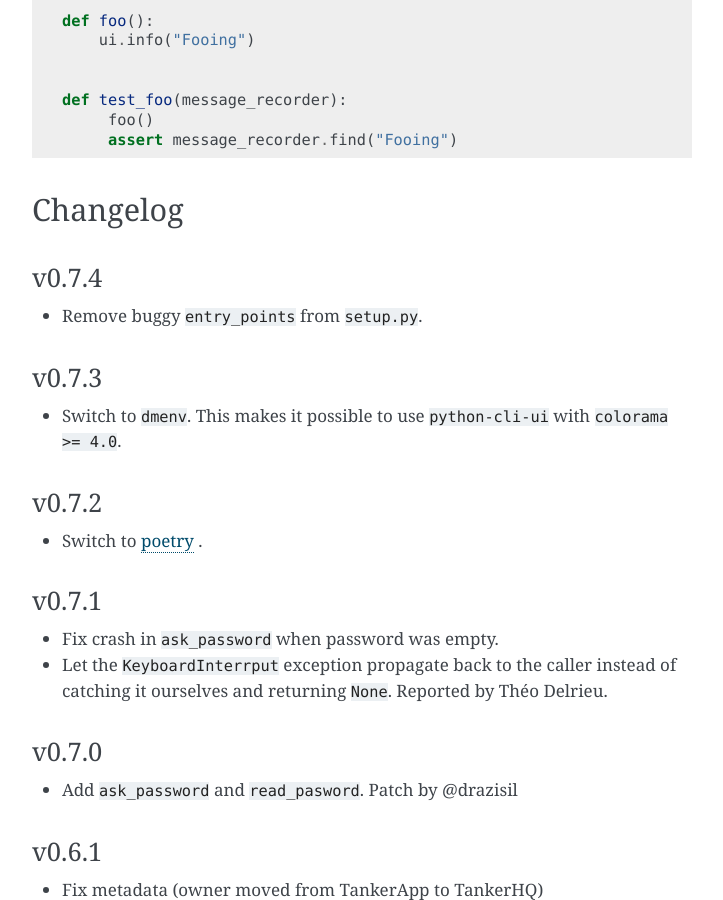
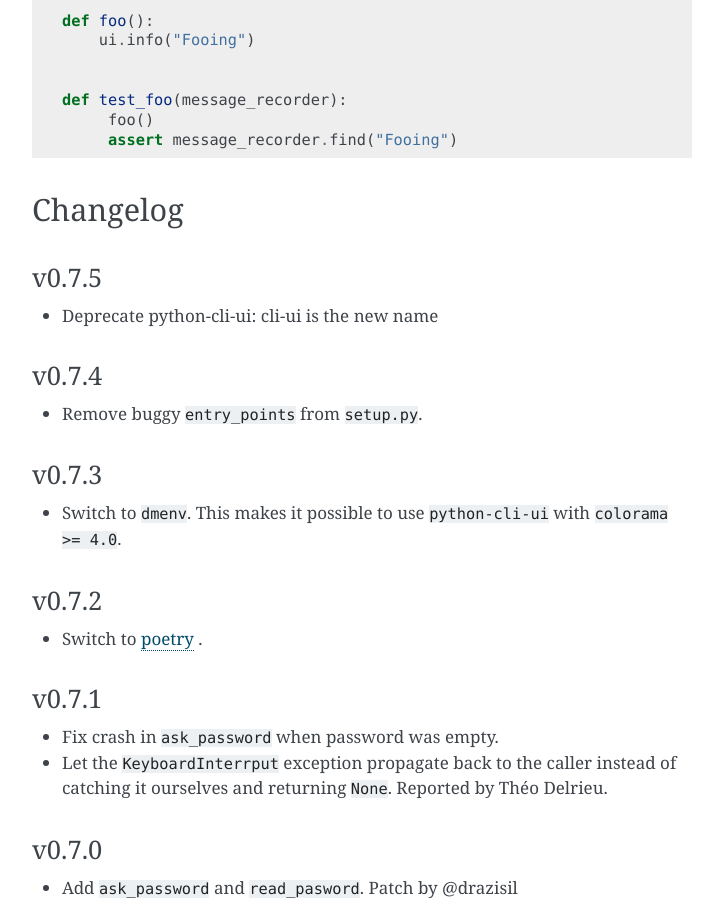
Before and after one commit to your-tools/python-cli-ui, a Sphinx documentation site: the page built from docs/index.rst, in a window 1280 px wide and 900 px high, scrolled down 5345 px. Shown: the whole window, without its empty margins (388-1111 px from the left). Built offline with Sphinx 7.4.7, drawn with Linux system fonts in a browser that asks for light colours.

Commit message:
add 0.7.5 to the changelog

```diff
--- a/docs/index.rst
+++ b/docs/index.rst
@@ -372,6 +372,11 @@ Testing with pytest
 Changelog
 ----------
 
+v0.7.5
+++++++
+
+* Deprecate python-cli-ui: cli-ui is the new name
+
 v0.7.4
 ++++++
 
```
